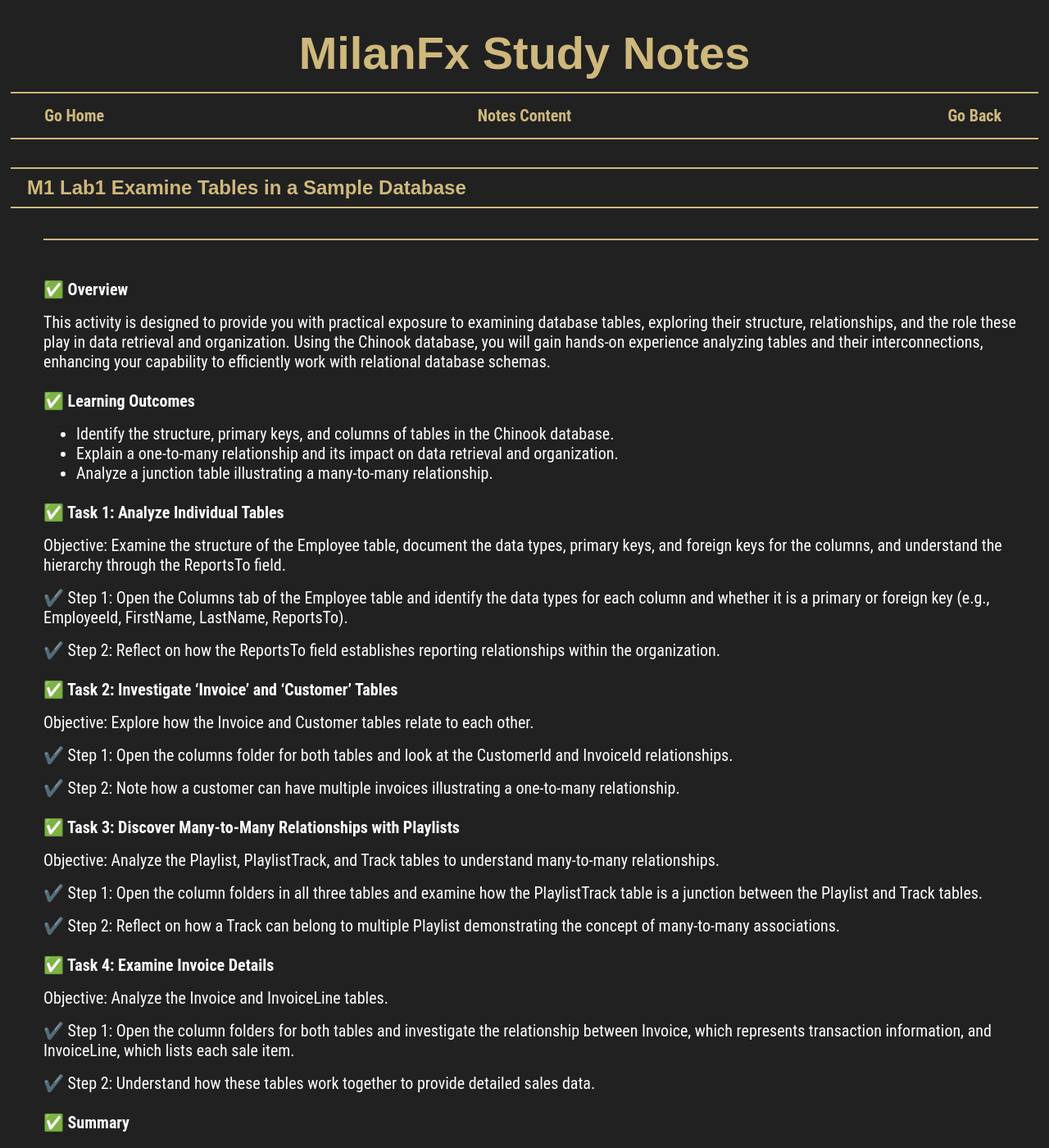
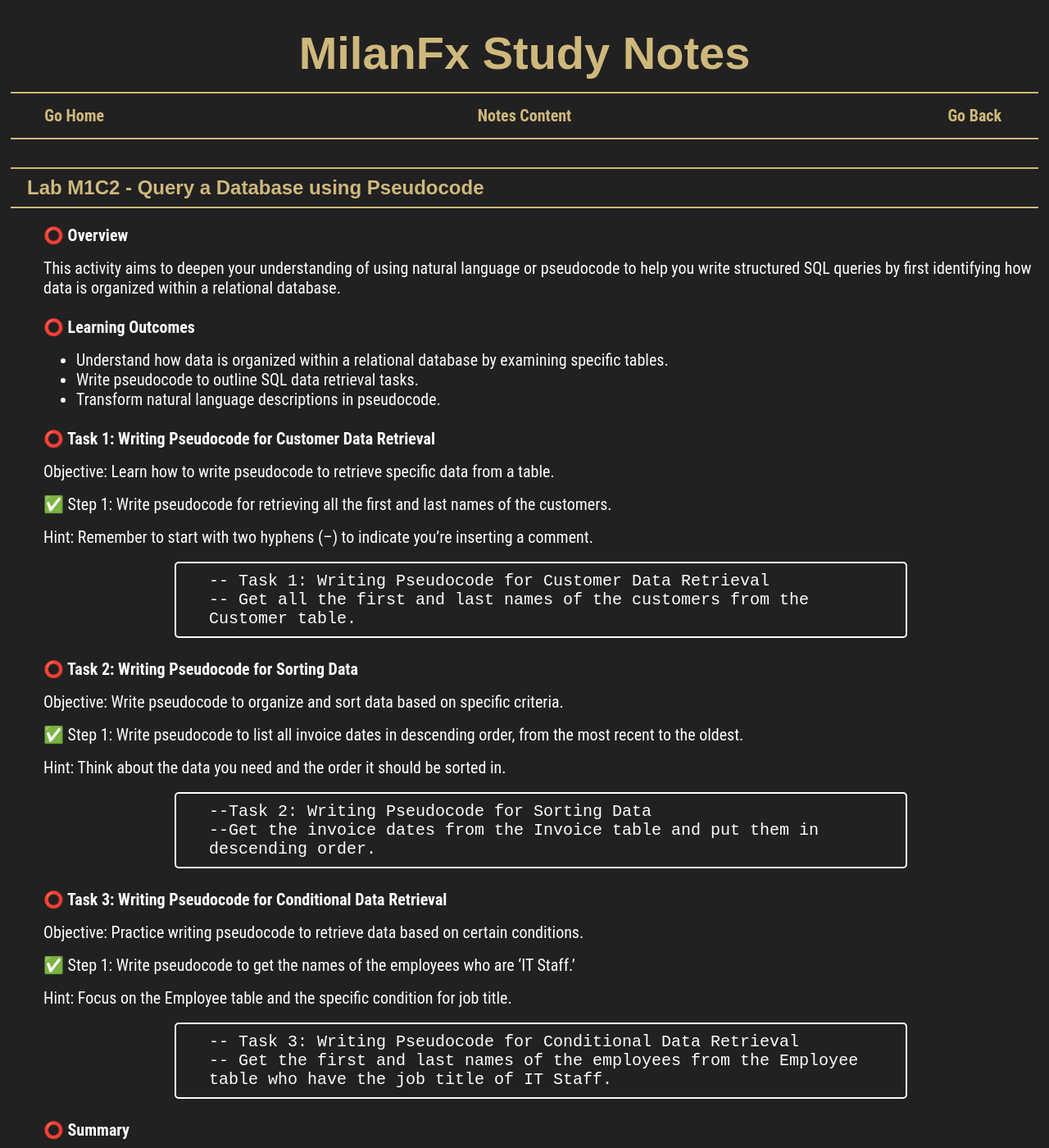
Before and after one commit to milanfx/milanfx.github.io, a Jekyll site: the page built from M1C1.md, in a window 1280 px wide and 1400 px high. Shown: the whole window at 82% size. Built offline with Jekyll 4.4.1, drawn with Linux system fonts in a browser that asks for light colours; some of the changed text lies outside the part shown.

Commit message:
Update M1C1.md

````diff
--- a/M1C1.md
+++ b/M1C1.md
@@ -4,55 +4,62 @@ title: /M1C1/
 permalink: /M1C1/
 ---
 
-### M1 Lab1 Examine Tables in a Sample Database
 
----
+### Lab M1C2 - Query a Database using Pseudocode
 
-#### ✅️ Overview
+#### ⭕️ Overview
 
-This activity is designed to provide you with practical exposure to examining database tables, exploring their structure, relationships, and the role these play in data retrieval and organization. Using the Chinook database, you will gain hands-on experience analyzing tables and their interconnections, enhancing your capability to efficiently work with relational database schemas.
+This activity aims to deepen your understanding of using natural language or pseudocode to help you write structured SQL queries by first identifying how data is organized within a relational database.
 
-#### ✅️ Learning Outcomes
+#### ⭕️ Learning Outcomes
 
-- Identify the structure, primary keys, and columns of tables in the Chinook database.
-- Explain a one-to-many relationship and its impact on data retrieval and organization.
-- Analyze a junction table illustrating a many-to-many relationship.
+- Understand how data is organized within a relational database by examining specific tables.
+- Write pseudocode to outline SQL data retrieval tasks.
+- Transform natural language descriptions in pseudocode.
 
-#### ✅️ Task 1: Analyze Individual Tables
+#### ⭕️ Task 1: Writing Pseudocode for Customer Data Retrieval
 
-Objective: Examine the structure of the Employee table, document the data types, primary keys, and foreign keys for the columns, and understand the hierarchy through the ReportsTo field.
+Objective: Learn how to write pseudocode to retrieve specific data from a table.
 
-✔️ Step 1: Open the Columns tab of the Employee table and identify the data types for each column and whether it is a primary or foreign key (e.g., EmployeeId, FirstName, LastName, ReportsTo).
+✅️ Step 1: Write pseudocode for retrieving all the first and last names of the customers.
 
-✔️ Step 2: Reflect on how the ReportsTo field establishes reporting relationships within the organization.
+Hint: Remember to start with two hyphens (--) to indicate you’re inserting a comment.
 
-#### ✅️ Task 2: Investigate 'Invoice' and 'Customer' Tables
+```SQL
+-- Task 1: Writing Pseudocode for Customer Data Retrieval
+-- Get all the first and last names of the customers from the Customer table.
+```
 
-Objective: Explore how the Invoice and Customer tables relate to each other.
+#### ⭕️ Task 2: Writing Pseudocode for Sorting Data
 
-✔️ Step 1: Open the columns folder for both tables and look at the CustomerId and InvoiceId relationships.
+Objective: Write pseudocode to organize and sort data based on specific criteria.
 
-✔️ Step 2: Note how a customer can have multiple invoices illustrating a one-to-many relationship.
+✅️ Step 1: Write pseudocode to list all invoice dates in descending order, from the most recent to the oldest.
 
-#### ✅️ Task 3: Discover Many-to-Many Relationships with Playlists
+Hint: Think about the data you need and the order it should be sorted in.
 
-Objective: Analyze the Playlist, PlaylistTrack, and Track tables to understand many-to-many relationships.
+```SQL
+--Task 2: Writing Pseudocode for Sorting Data
+--Get the invoice dates from the Invoice table and put them in descending order.
+```
 
-✔️ Step 1: Open the column folders in all three tables and examine how the PlaylistTrack table is a junction between the Playlist and Track tables.
+#### ⭕️ Task 3: Writing Pseudocode for Conditional Data Retrieval
 
-✔️ Step 2: Reflect on how a Track can belong to multiple Playlist demonstrating the concept of many-to-many associations.
+Objective: Practice writing pseudocode to retrieve data based on certain conditions.
 
-#### ✅️ Task 4: Examine Invoice Details
+✅️ Step 1: Write pseudocode to get the names of the employees who are ‘IT Staff.’
 
-Objective: Analyze the Invoice and InvoiceLine tables.
+Hint: Focus on the Employee table and the specific condition for job title.
 
-✔️ Step 1: Open the column folders for both tables and investigate the relationship between Invoice, which represents transaction information, and InvoiceLine, which lists each sale item.
+```SQL
+-- Task 3: Writing Pseudocode for Conditional Data Retrieval
+-- Get the first and last names of the employees from the Employee table who have the job title of IT Staff.
+```
 
-✔️ Step 2: Understand how these tables work together to provide detailed sales data.
+#### ⭕️ Summary
 
-#### ✅️ Summary
+This exercise is designed to give you a solid understanding of database organization by focusing on what you want to 'ask' of the database, described in natural language and pseudocode. Recognizing how data queries are framed conceptually equips you with the foundational knowledge to execute precise SQL commands and conduct data-driven projects effectively. Continue practicing with both natural language and pseudocode to build a strong foundation before diving deeper into SQL syntax.
 
-In this activity, you explored key structures and relationships within the Chinook database, enhancing your understanding of relational database organization and data retrieval. This foundational knowledge is essential as we will continue to use the Chinook database for learning SQL.
 
 ### Topic 1: Data Movement Approaches
 #### 1. Tools and processes:
````
